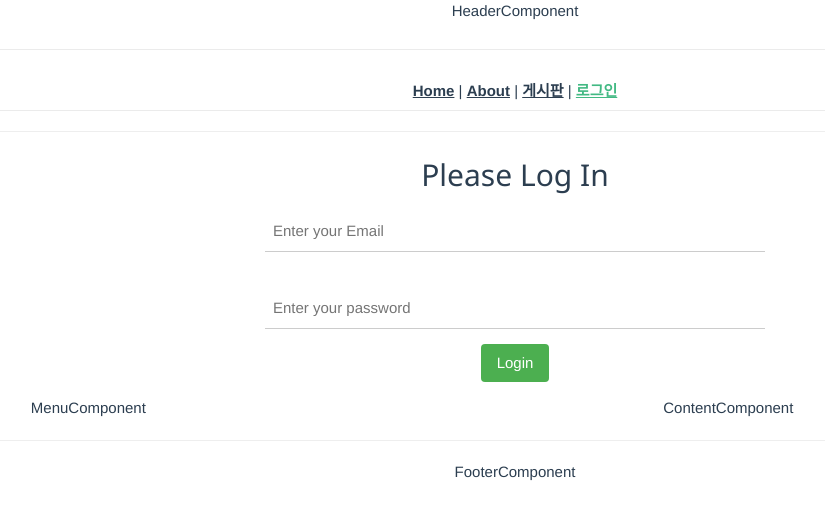
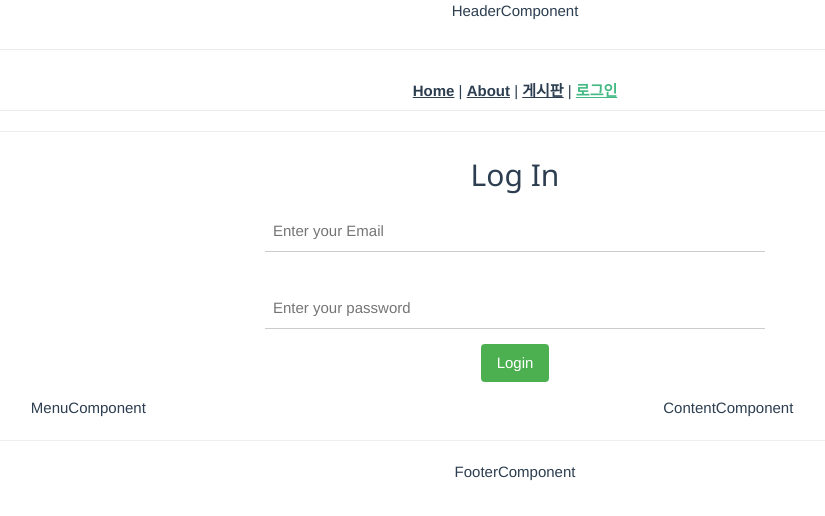
Before and after one commit to digeuthi/AssignFront, a Vue app: page /login in a window 1280 px wide. Shown: the top 516 px of the page, without its empty margins (125-950 px from the left). Built offline with nearby package versions, Linux system fonts and the light colour scheme.

Commit message:
login fix

```diff
--- a/src/App.vue
+++ b/src/App.vue
@@ -3,7 +3,6 @@
     <HeaderComponent />
     <router-view/>
     <div class="wrap">
-
       <ContentComponent />
       <MenuComponent />
     </div>
@@ -14,10 +13,10 @@
 <script>
 
 import HeaderComponent from "./components/HeaderComponent.vue"
-import Login from "./views/common/Login.vue"
 import MenuComponent from "./components/ContentComponent.vue"
 import ContentComponent from "./components/MenuComponent.vue"
 import FooterComponent from "./components/FooterComponent.vue"
+
 
 export default {
   name: 'App',
@@ -26,7 +25,7 @@ export default {
     MenuComponent,
     ContentComponent,
     FooterComponent,
-    Login,
+
 
   }
 };
--- a/src/router/index.js
+++ b/src/router/index.js
@@ -3,7 +3,7 @@ import PageHome from '@/views/PageHome.vue'
 import BoardList from '@/views/board/BoardList.vue'
 import BoardDetail from '@/views/board/BoardDetail.vue'
 import BoardWrite from '@/views/board/BoardWrite.vue'
-import Login from "@/views/common/Login.vue"
+import LoginForm from "@/views/common/LoginForm.vue"
 
 const routes = [
   {
@@ -14,7 +14,7 @@ const routes = [
   {
     path: '/login',
     name: 'Login',
-    component: Login  //로그인 컴포넌트 추가
+    component: LoginForm  //로그인 컴포넌트 추가
   },
   {
     path: '/about',
--- a/src/views/common/Login.vue
+++ b/src/views/common/LoginForm.vue
@@ -1,7 +1,7 @@
 <template>
     <div>
       <div>
-        <h2>Please Log In</h2>
+        <h2>Log In</h2>
         <div id="loginForm">
           <form @submit.prevent="fnLogin">
             <p>
```
